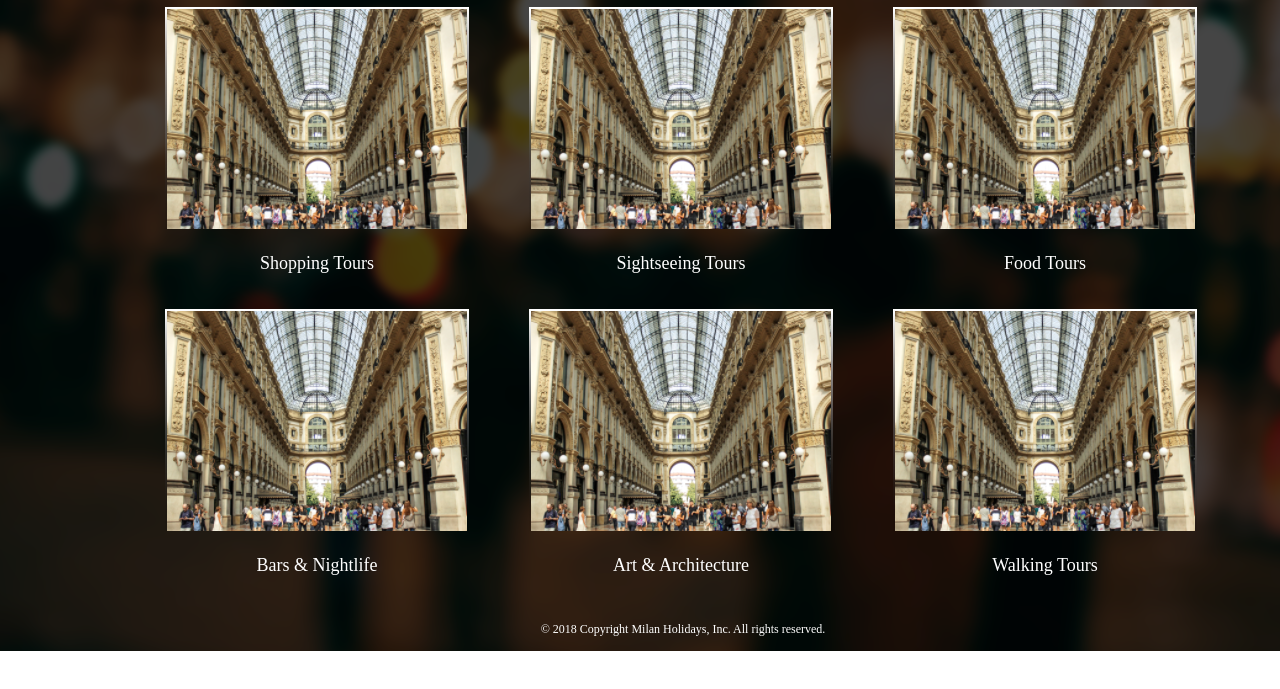
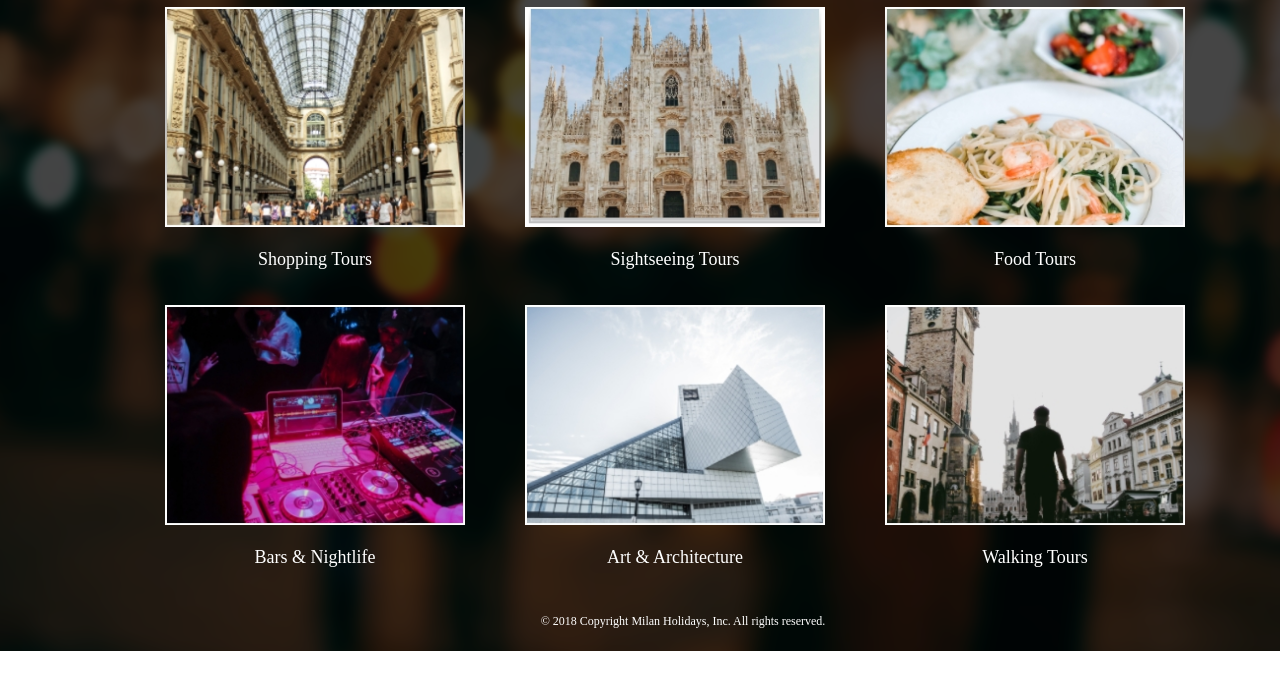
Before and after one commit to andriiUAa/basic_html_css, a plain HTML site: page Milan Holidays/index.html in a window 1280 px wide. Shown: the part 245-934 px from the top of the page. Drawn offline with Linux system fonts and the light colour scheme.

Commit message:
changes milan files

```diff
--- a/Milan Holidays/css/style.css
+++ b/Milan Holidays/css/style.css
@@ -30,27 +30,28 @@ a {
   color: rgb(242, 101, 34);
 }
 
-.icon {
+.logo-icon {
   background-image: url(../img/logo.svg);
   width: 53px;
   height: 47px;
 }
 
-.logo:hover .icon {
+.logo:hover .logo-icon {
   background-image: url(../img/logo2.svg);
   width: 53px;
   height: 47px;
   background-size: cover;
 }
-.text-logo {
+
+.logo-text {
   display: flex;
   flex-direction: column;
   padding-top: 6px;
   padding-left: 8px;
 }
 
-.milan,
-.holidays {
+.logo-milan,
+.logo-holidays {
   font-family: "Roboto", sans-serif;
   font-weight: 700;
   color: rgb(255, 255, 255);
@@ -59,28 +60,29 @@ a {
   display: inline-block;
 }
 
-.milan {
+.logo-milan {
   font-size: 29px;
   line-height: 29px;
 }
 
-.holidays {
+.logo-holidays {
   font-size: 18px;
   line-height: 18px;
 }
 
-.phone {
+.header-phone {
   display: flex;
   flex-direction: column;
   align-items: end;
   gap: 19px;
 }
 
-.phone a:hover {
+.header-phone a:hover {
   color: rgb(242, 101, 34);
 }
-.emeil,
-.tel {
+
+.header-emeil,
+.header-tel {
   font-size: 18px;
   font-weight: 400;
   line-height: 18px;
@@ -96,34 +98,77 @@ a {
   gap: 0 60px;
 }
 
-.galery-item{
+.galery-item {
   text-align: center;
   cursor: pointer;
   position: relative;
 }
 
-.galery-item:hover span{
+.galery-item:hover .subtittle {
   color: orange;
 }
 
-.galery-item:hover .promo{
+.galery-item:hover .promo {
   transition-duration: 0.5s;
   margin-bottom: 55px;
 }
 
-.photo {
+.galery-photo {
   margin-bottom: 20px;
   overflow: hidden;
   position: relative;
 }
 
-.promo{
+.galery-photo img {
+  width: 300px;
+  height: 220px;
+}
+
+.promo {
   width: 300px;
   height: 55px;
   background: rgb(242, 101, 34);
   position: absolute;
-left: 2px;
+  left: 0;
   bottom: -55px;
+}
+
+.from {
+  font-size: 10px;
+  font-weight: 400;
+  line-height: 10px;
+  color: rgb(255, 255, 255);
+  text-align: start;
+  margin: 7px 0 8px 16px;
+}
+
+.cost {
+  font-size: 20px;
+  font-weight: 400;
+  line-height: 20px;
+  color: rgb(255, 255, 255);
+  margin: 0 0 12px 16px;
+
+}
+
+.view-details {
+  font-size: 14px;
+  font-weight: 400;
+  line-height: 14px;
+  color: rgb(255, 255, 255);
+  margin-bottom: 12px;
+}
+
+.view-details::after {
+  content: url(../img/Vector1.svg);
+  padding: 0 16px 0 16px;
+
+}
+
+.cost-conteiner {
+  display: flex;
+  justify-content: space-between;
+  align-items: flex-end;
 }
 
 
@@ -135,7 +180,7 @@ bottom: -55px;
   margin-bottom: 37px;
 }
 
-.footer-copyright{
+.footer-copyright {
   font-size: 12px;
   font-weight: 400;
   line-height: 12px;
--- a/Milan Holidays/index.html
+++ b/Milan Holidays/index.html
@@ -19,24 +19,30 @@
     <header class="header">
       <div class="logo">
         <a href="#">
-          <span class="icon"></span>
-          <div class="text-logo">
-            <span class="milan">milan</span>
-            <span class="holidays">holidays</span>
+          <span class="logo-icon"></span>
+          <div class="logo-text">
+            <span class="logo-milan">milan</span>
+            <span class="logo-holidays">holidays</span>
           </div>
         </a>
       </div>
-      <div class="phone">
-        <a class="emeil" href="mailto:tours@milanoholidays.com">tours@milanoholidays.com</a>
-        <a class="tel" href="tel:+393387090880">+39 338 709 0880</a>
+      <div class="header-phone">
+        <a class="header-emeil" href="mailto:tours@milanoholidays.com">tours@milanoholidays.com</a>
+        <a class="header-tel" href="tel:+393387090880">+39 338 709 0880</a>
       </div>
     </header>
     <main>
       <div class="galery-conteiner">
         <div class="galery-item">
-          <div class="photo">
-            <div><img src="./img/image1.png" alt="" /></div>
-            <div class="promo"></div>
+          <div class="galery-photo">
+            <img src="./img/image1.jpeg" alt="photo" />
+            <div class="promo">
+              <p class="from">from</p>
+              <div class="cost-conteiner">
+                <span class="cost">€50</span>
+                <a href="#" class="view-details">View Details</a>
+              </div>
+            </div>
           </div>
           <div class="subtittle">
             <span>Shopping Tours</span>
@@ -44,9 +50,15 @@
         </div>
 
         <div class="galery-item">
-          <div class="photo">
-            <img src="./img/image1.png" alt="" />
-            <div class="promo"></div>
+          <div class="galery-photo">
+            <img src="./img/image2.jpeg" alt="photo" />
+            <div class="promo">
+              <p class="from">from</p>
+              <div class="cost-conteiner">
+                <span class="cost">€50</span>
+                <a href="#" class="view-details">View Details</a>
+              </div>
+            </div>
           </div>
           <div class="subtittle">
             <span>Sightseeing Tours</span>
@@ -54,9 +66,15 @@
         </div>
 
         <div class="galery-item">
-          <div class="photo">
-            <img src="./img/image1.png" alt="" />
-            <div class="promo"></div>
+          <div class="galery-photo">
+            <img src="./img/image3.jpeg" alt="photo" />
+            <div class="promo">
+              <p class="from">from</p>
+              <div class="cost-conteiner">
+                <span class="cost">€50</span>
+                <a href="#" class="view-details">View Details</a>
+              </div>
+            </div>
           </div>
           <div class="subtittle">
             <span>Food Tours</span>
@@ -64,9 +82,15 @@
         </div>
 
         <div class="galery-item">
-          <div class="photo">
-            <img src="./img/image1.png" alt="" />
-            <div class="promo"></div>
+          <div class="galery-photo">
+            <img src="./img/image4.jpeg" alt="photo" />
+            <div class="promo">
+              <p class="from">from</p>
+              <div class="cost-conteiner">
+                <span class="cost">€50</span>
+                <a href="#" class="view-details">View Details</a>
+              </div>
+            </div>
           </div>
           <div class="subtittle">
             <span>Bars & Nightlife</span>
@@ -74,9 +98,15 @@
         </div>
 
         <div class="galery-item">
-          <div class="photo">
-            <img src="./img/image1.png" alt="" />
-            <div class="promo"></div>
+          <div class="galery-photo">
+            <img src="./img/image5.jpeg" alt="photo" />
+            <div class="promo">
+              <p class="from">from</p>
+              <div class="cost-conteiner">
+                <span class="cost">€50</span>
+                <a href="#" class="view-details">View Details</a>
+              </div>
+            </div>
           </div>
           <div class="subtittle">
             <span>Art & Architecture</span>
@@ -84,9 +114,15 @@
         </div>
 
         <div class="galery-item">
-          <div class="photo">
-            <img src="./img/image1.png" alt="" />
-            <div class="promo"></div>
+          <div class="galery-photo">
+            <img src="./img/image6.jpeg" alt="photo" />
+            <div class="promo">
+              <p class="from">from</p>
+              <div class="cost-conteiner">
+                <span class="cost">€50</span>
+                <a href="#" class="view-details">View Details</a>
+              </div>
+            </div>
           </div>
           <div class="subtittle">
             <span>Walking Tours</span>
```
Also changed, not shown: Milan Holidays/img/2image.png (deleted), Milan Holidays/img/Vector1.svg (added), Milan Holidays/img/image1.jpeg (added), Milan Holidays/img/image1.png (deleted), Milan Holidays/img/image2.jpeg (added), Milan Holidays/img/image2.png (deleted), Milan Holidays/img/image22.png (deleted), Milan Holidays/img/image3.jpeg (added), Milan Holidays/img/image3.png (deleted), Milan Holidays/img/image4.jpeg (added), Milan Holidays/img/image4.png (deleted), Milan Holidays/img/image5.jpeg (added), Milan Holidays/img/image5.png (deleted), Milan Holidays/img/image6.jpeg (added), 2 more files. Lines whose indentation alone changed are shown as unchanged.
